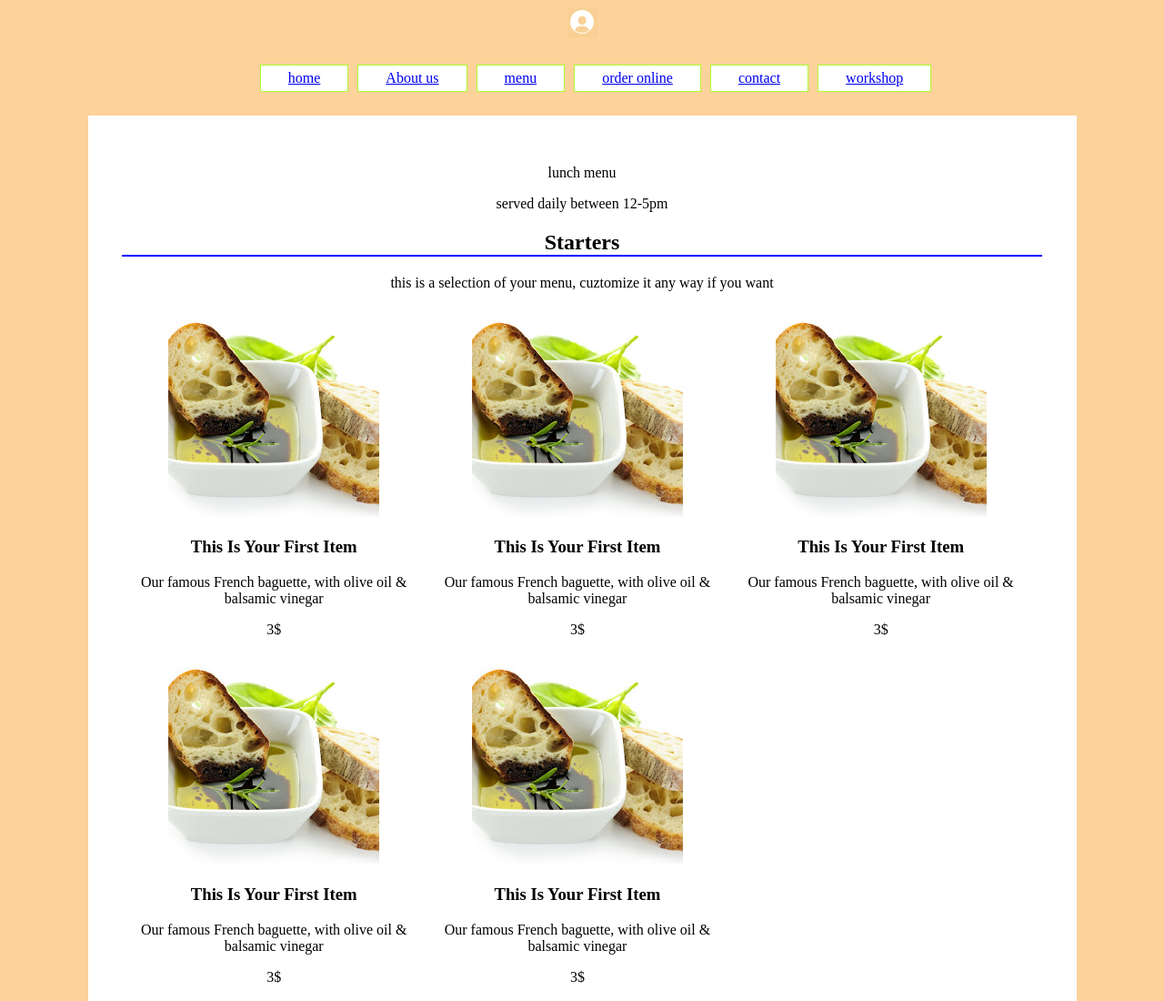
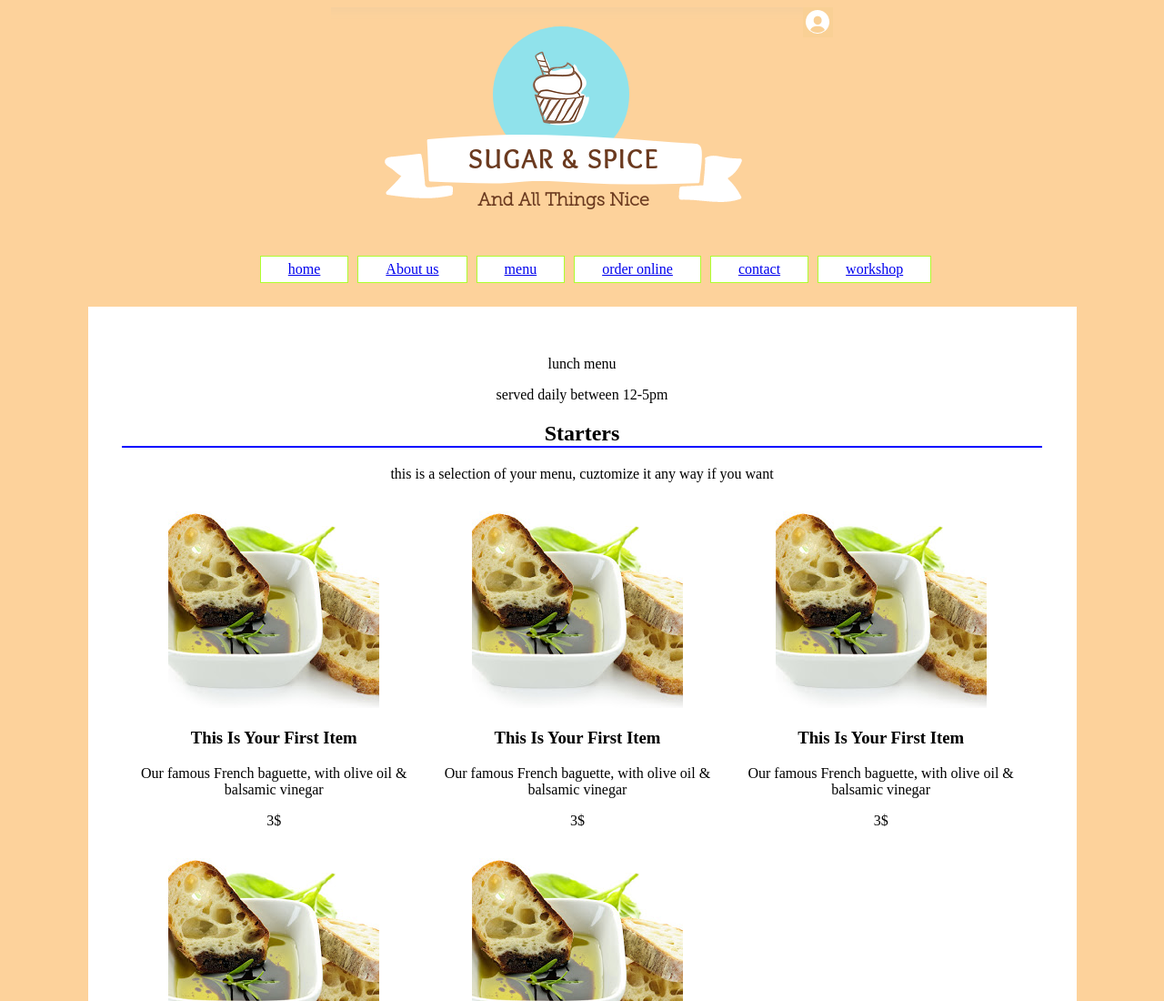
Before and after one commit to lukinatored/maquette, a plain HTML site: page menu.html in a window 1280 px wide. Shown: the top 1100 px of the page at 91% size. Drawn offline with Linux system fonts and the light colour scheme.

Commit message:
Update menu.html

```diff
--- a/menu.html
+++ b/menu.html
@@ -13,7 +13,7 @@
     <header>
         <div class="logo">
             <div class="logo4">
-                <img src="/patisserie/img/logo4.png" alt="">
+                <img src="img/logo4.png" alt="">
             </div>
             <div class="logouser">
                 <img src="img/logo_user.png" alt="">
```
